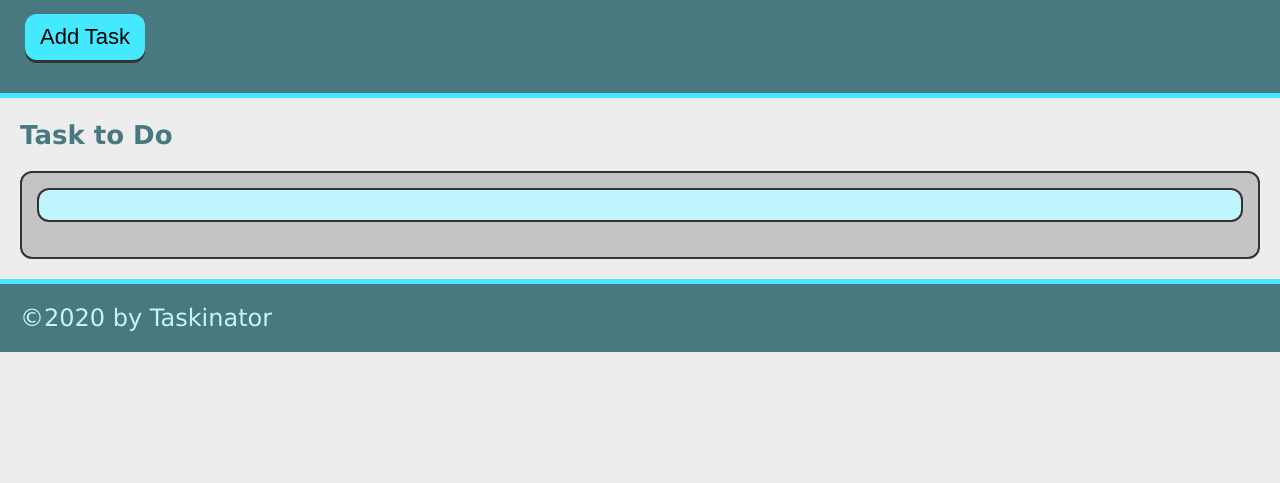
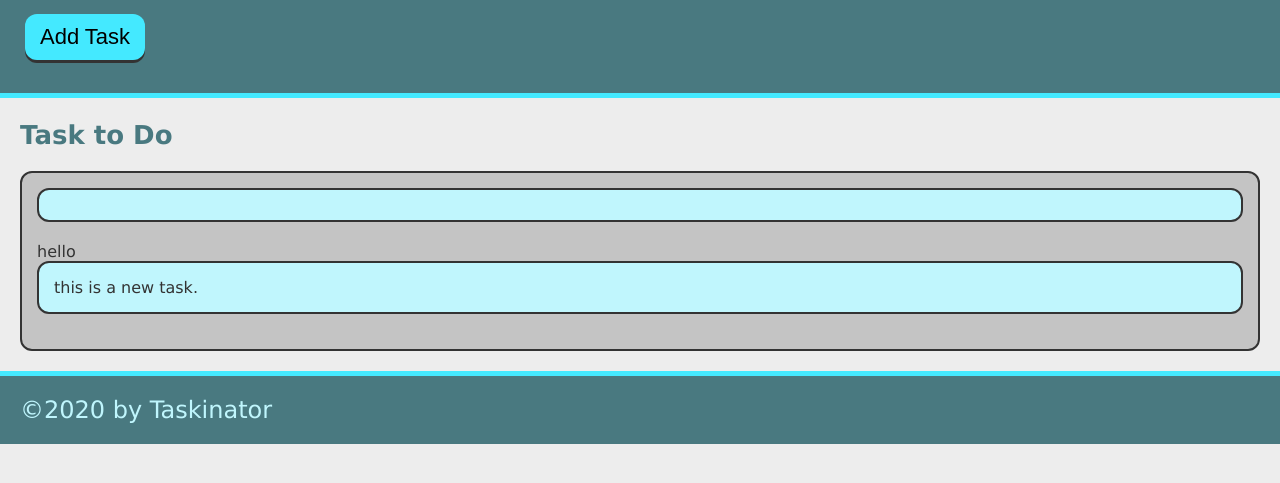
Before and after one commit to kamm8899/Taskinator, a plain HTML site: page index.html in a window 1280 px wide. Both pictures are taken after a click on the button "Add Task". Shown: the part 115-598 px from the top of the page. Drawn offline with Linux system fonts and the light colour scheme.

Commit message:
add ability to add task

```diff
--- a/assets/js/script.js
+++ b/assets/js/script.js
@@ -0,0 +1,17 @@
+var buttonEl = document.querySelector("#save-task");
+var tasksToDoEl = document.querySelector("#tasks-to-do");
+
+
+    var createTaskHandler = function(){
+    var listItemEl = document.createElement("li");
+    listItemEl.className= "task-item";
+    listItemEl.textContent = "this is a new task."
+    tasksToDoEl.appendChild(listItemEl);
+    };
+    buttonEl.addEventListener("click", createTaskHandler);
+
+
+
+  var taskItemEl = document.createElement("li");
+  taskItemEl.textContent = "hello";
+  taskItemEl;
--- a/index.html
+++ b/index.html
@@ -11,15 +11,15 @@
     <header>
         <h1 class="page-title">Taskinator</h1>
         <p>Click the button below to add a new task!</p>
-        <button class="btn"> Add Task</button>
+        <button class="btn" id="save-task"> Add Task</button>
     </header>
     <main>
         <section class= "task-list-wrapper">
             <h2 class="list-title">Task to Do</h2>
-            <ul class="task-list">
+            <ul class="task-list" id="tasks-to-do">
                 <li class=" task-item">
-
                 </li>
+                <li>hello</li>
             </ul>
 
         </section>
```
